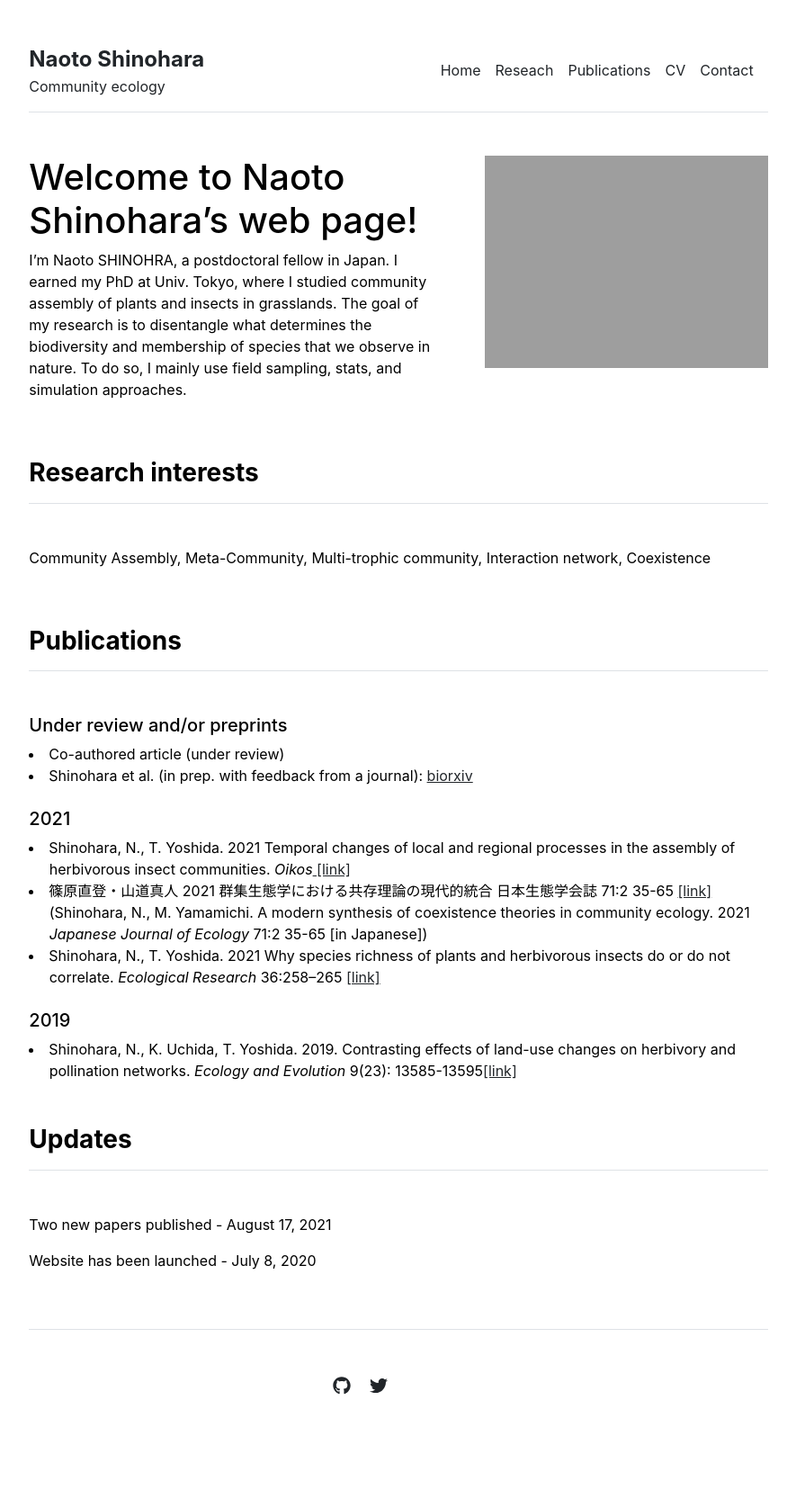
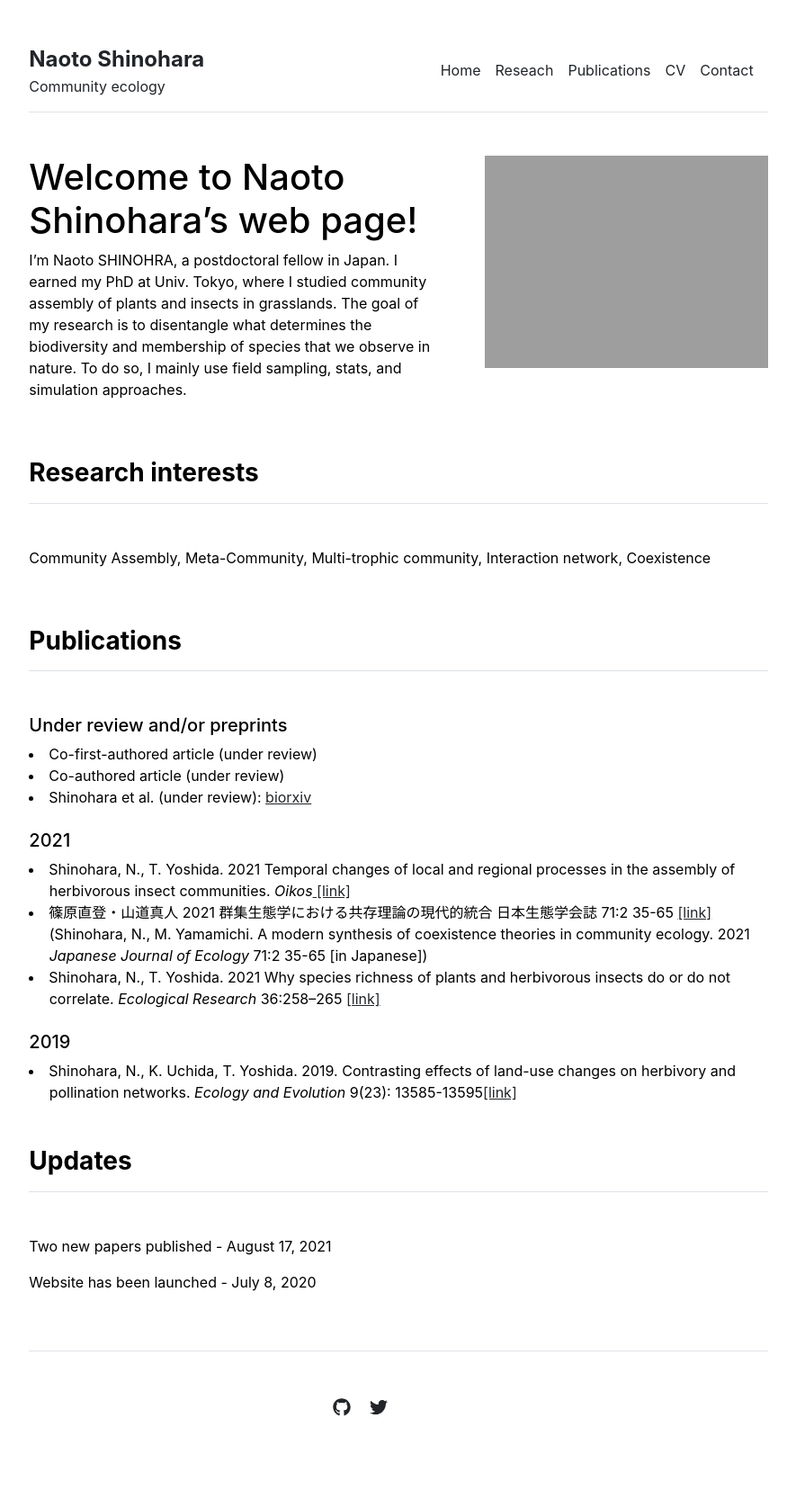
Before and after one commit to snaoto/snaoto.github.io, a Jekyll site: the page built from index.md, in a window 1280 px wide. Shown: the whole page at 90% size, without its empty margins (197-1082 px from the left). Built offline with Jekyll 4.4.1, drawn with Linux system fonts in a browser that asks for light colours; before the commit the page ends 1652 px from its top, so only the background shows below that.

Commit message:
modified publication

```diff
--- a/_includes/publications.html
+++ b/_includes/publications.html
@@ -23,8 +23,9 @@
     <h3 class="fw-bold border-bottom pb-3 mb-5">Publications</h3>
 
     <h5>Under review and/or preprints</h5>
+    <li>Co-first-authored article (under review)</li>
     <li>Co-authored article (under review)</li>
-    <li>Shinohara et al. (in prep. with feedback from a journal): <a href = https://www.biorxiv.org/content/10.1101/2021.04.29.442042v1 target="_blank">biorxiv</a></li>
+    <li>Shinohara et al. (under review): <a href = https://www.biorxiv.org/content/10.1101/2021.04.29.442042v1 target="_blank">biorxiv</a></li>
 
     <br><h5>2021</h5>
     <li>Shinohara, N., T. Yoshida. 2021 Temporal changes of local and regional processes in the assembly of herbivorous insect communities. <i>Oikos</i><a href = https://onlinelibrary.wiley.com/doi/full/10.1111/oik.08350 target = "_blank"> [link] </a></li>
```
